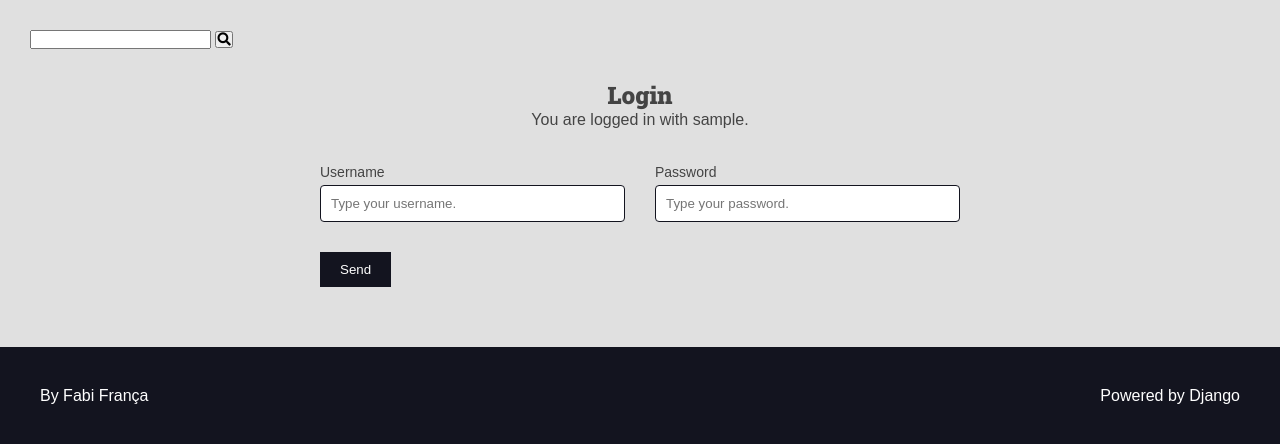
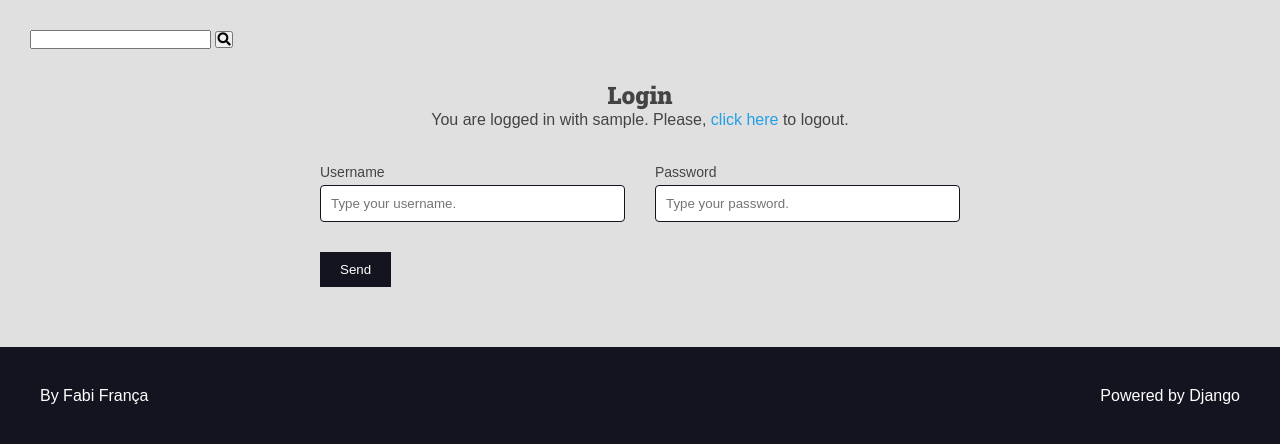
Before and after one commit to FabianaRSFF/curso-django-projeto1, a Django app: template authors/templates/authors/pages/login.html in a window 1280 px wide. Shown: the part 113-557 px from the top of the page. Run offline with Django 4.2, Linux system fonts and the light colour scheme; the template is opened without the code that fills it: values that come from a table or form of the project are taken from there, others are empty; the visitor is signed in with stand-in values (Sample User, id 1).

Commit message:
Logout  & CSRF

```diff
--- a/authors/templates/authors/pages/login.html
+++ b/authors/templates/authors/pages/login.html
@@ -6,10 +6,17 @@
 <div class="main-content center container">
     <h2> Login {{request.session.number}}</h2>
     {% if request.user.is_authenticated %}
-    <p>
+    <div>
         You are logged in with
         {{request.user.username}}.
-    </p>
+        Please,
+        <form class="inline-form" action="{% url 'authors:logout' %}" method=POST>
+            {% csrf_token %}
+            <input type="hidden" name="username" value="{{request.user.username}}">
+            <button class="plaintext-button" type="submit"> click here </button>
+
+            </form> to logout.
+        </div>
     {% endif %}
 </div>
 {% include 'global/partials/messages.html' %}
--- a/authors/urls.py
+++ b/authors/urls.py
@@ -9,4 +9,5 @@ urlpatterns = [
     path('register/create/', views.register_create, name='register_create'),
     path('login/', views.login_view, name='login'),
     path('login/create/', views.login_create, name='login_create'),
+    path('logout/', views.logout_view, name='logout'),
 ]
```
Also changed, not shown: authors/views.py (+15 -2 lines).
